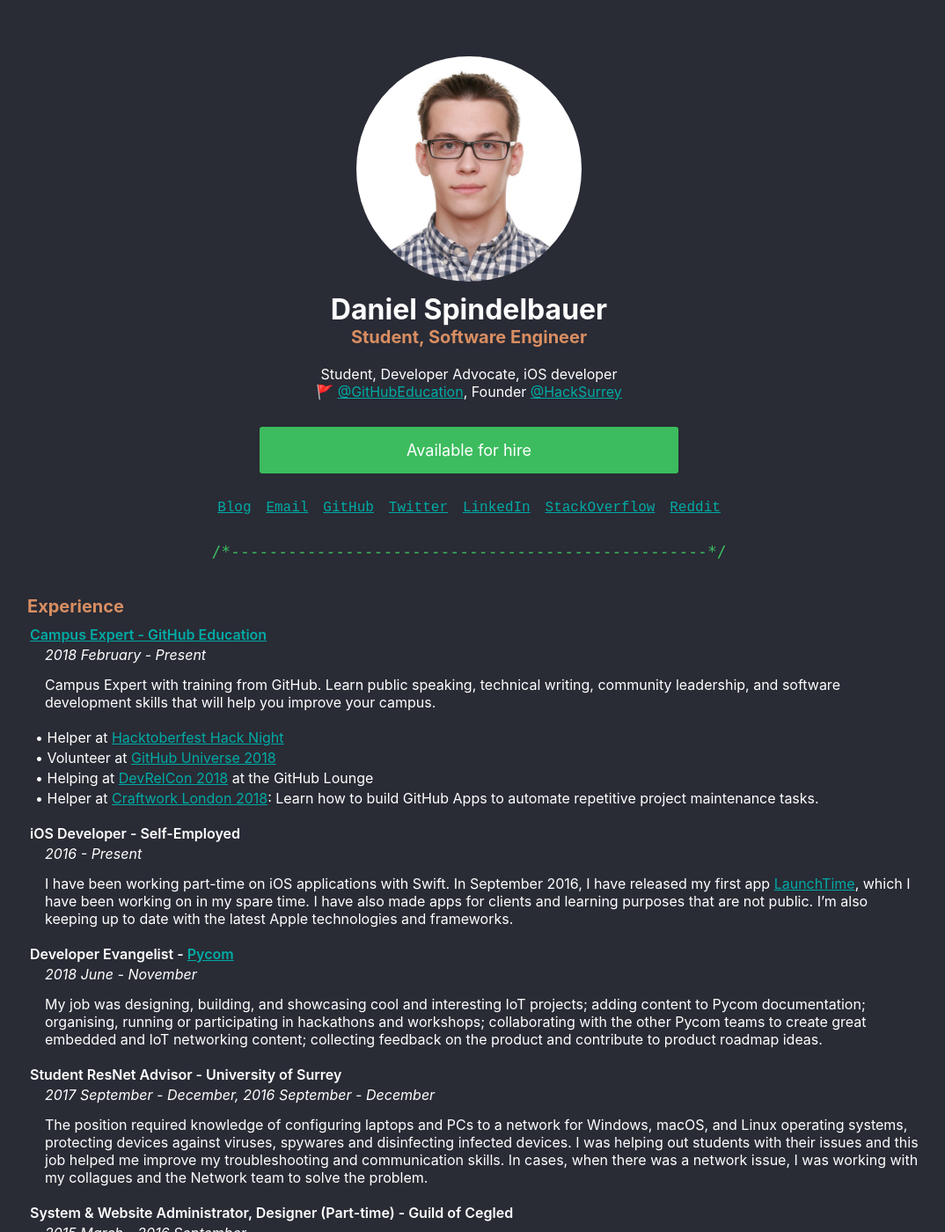
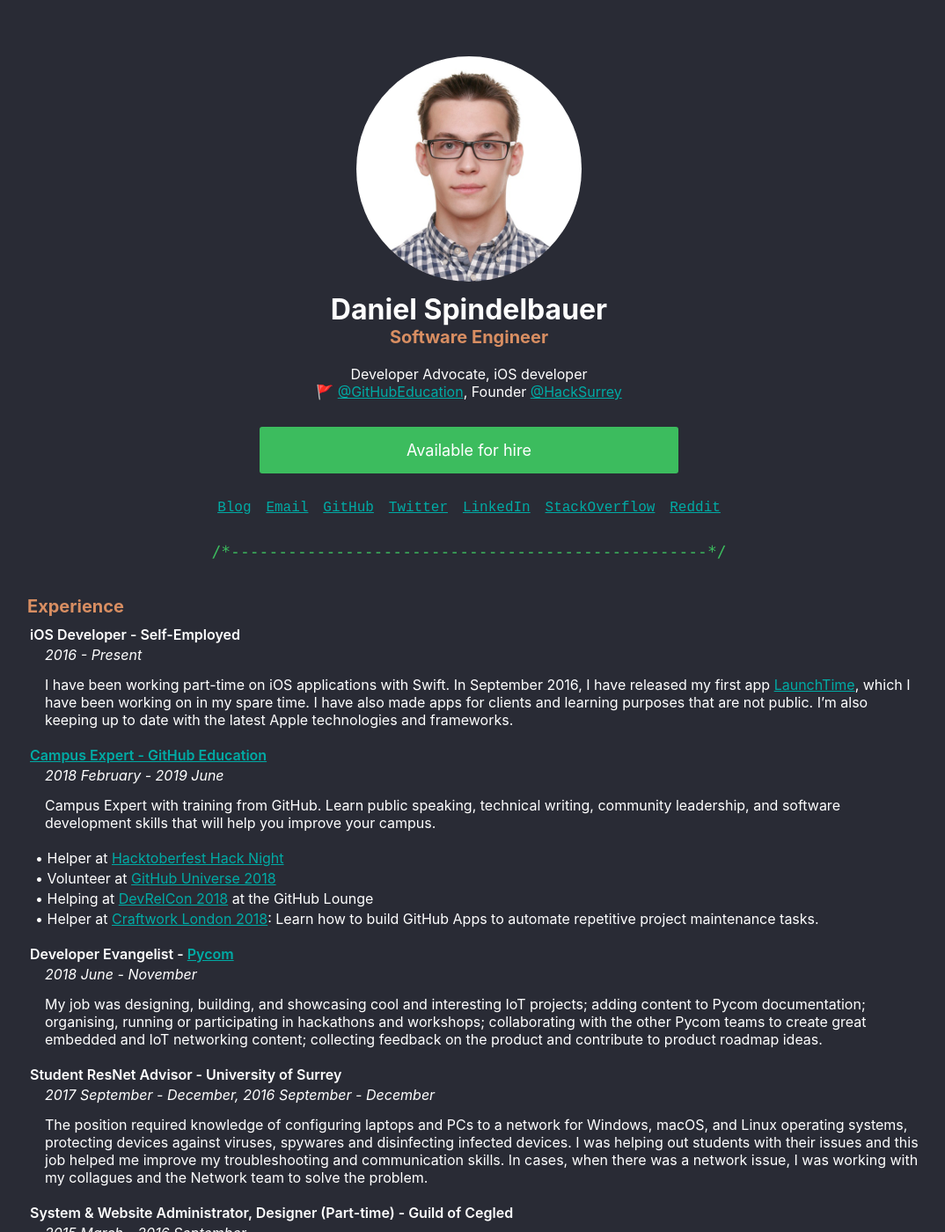
Before and after one commit to sdaniel55/sdaniel55.github.io, a Jekyll site: the page built from index.md, in a window 1280 px wide and 1400 px high. Shown: the whole window at 88% size, without its empty margins (107-1181 px from the left). Built offline with Jekyll 4.4.1, drawn with Linux system fonts in a browser that asks for light colours; some of the changed text lies outside the part shown.

Commit message:
keeping things up to date

```diff
--- a/_data/educations.yml
+++ b/_data/educations.yml
@@ -1,5 +1,5 @@
 - title: "BSc Computer Science - University of Surrey, United Kingdom"
-  date: "2016 September - Present (Graduating in 2019 June)"
+  date: "2016 September - 2019 June"
   description: "Object-oriented programming, artificial intelligence, mobile computing and computational mathematics, using languages and tools such as Java, C++, Android, SQL, Python, assembler, and specialist hardware such as Arduino microcontrollers."
 - title: "Information Technology - Vocational Centre of Cegled, Hungary"
   date: "2012 September - 2016 June"
--- a/_data/experiences.yml
+++ b/_data/experiences.yml
@@ -1,14 +1,14 @@
+- title: "iOS Developer - Self-Employed"
+  date: "2016 - Present"
+  description: "I have been working part-time on iOS applications with Swift. In September 2016, I have released my first app [LaunchTime](https://itunes.apple.com/us/app/launchtime-rocket-launch-schedule/id1150882739?at=1010lqoC&ct=resume&ls=1&pt=87037734&mt=8), which I have been working on in my spare time. I have also made apps for clients and learning purposes that are not public. I’m also keeping up to date with the latest Apple technologies and frameworks."
 - title: "[Campus Expert - GitHub Education](https://education.github.com/experts)"
-  date: "2018 February - Present"
+  date: "2018 February - 2019 June"
   description: |
     Campus Expert with training from GitHub. Learn public speaking, technical writing, community leadership, and software development skills that will help you improve your campus.
     - Helper at [Hacktoberfest Hack Night](https://ti.to/samsunginternet/hacktoberfest)
     - Volunteer at [GitHub Universe 2018](https://githubuniverse.com/2018)
     - Helping at [DevRelCon 2018](https://london-2018.devrel.net) at the GitHub Lounge
     - Helper at [Craftwork London 2018](https://ti.to/github-craftwork/craftwork-london-2018): Learn how to build GitHub Apps to automate repetitive project maintenance tasks.
-- title: "iOS Developer - Self-Employed"
-  date: "2016 - Present"
-  description: "I have been working part-time on iOS applications with Swift. In September 2016, I have released my first app [LaunchTime](https://itunes.apple.com/us/app/launchtime-rocket-launch-schedule/id1150882739?at=1010lqoC&ct=resume&ls=1&pt=87037734&mt=8), which I have been working on in my spare time. I have also made apps for clients and learning purposes that are not public. I’m also keeping up to date with the latest Apple technologies and frameworks."
 - title: "Developer Evangelist - [Pycom](https://pycom.io)"
   date: "2018 June - November"
   description: "My job was designing, building, and showcasing cool and interesting IoT projects; adding content to Pycom documentation; organising, running or participating in hackathons and workshops; collaborating with the other Pycom teams to create great embedded and IoT networking content; collecting feedback on the product and contribute to product roadmap ideas."
--- a/_data/me.yml
+++ b/_data/me.yml
@@ -1,6 +1,6 @@
 name: "Daniel Spindelbauer"
-title: "Student, Software Engineer"
+title: "Software Engineer"
 email: "daniel.spindelbauer@gmail.com"
-bio: "Student, Developer Advocate, iOS developer <br> 🚩 [@GitHubEducation](https://twitter.com/GitHubEducation), Founder [@HackSurrey](https://twitter.com/hacksurrey)"
+bio: "Developer Advocate, iOS developer <br> 🚩 [@GitHubEducation](https://twitter.com/GitHubEducation), Founder [@HackSurrey](https://twitter.com/hacksurrey)"
 username: "sdaniel55"
 isAvailable: true
```
